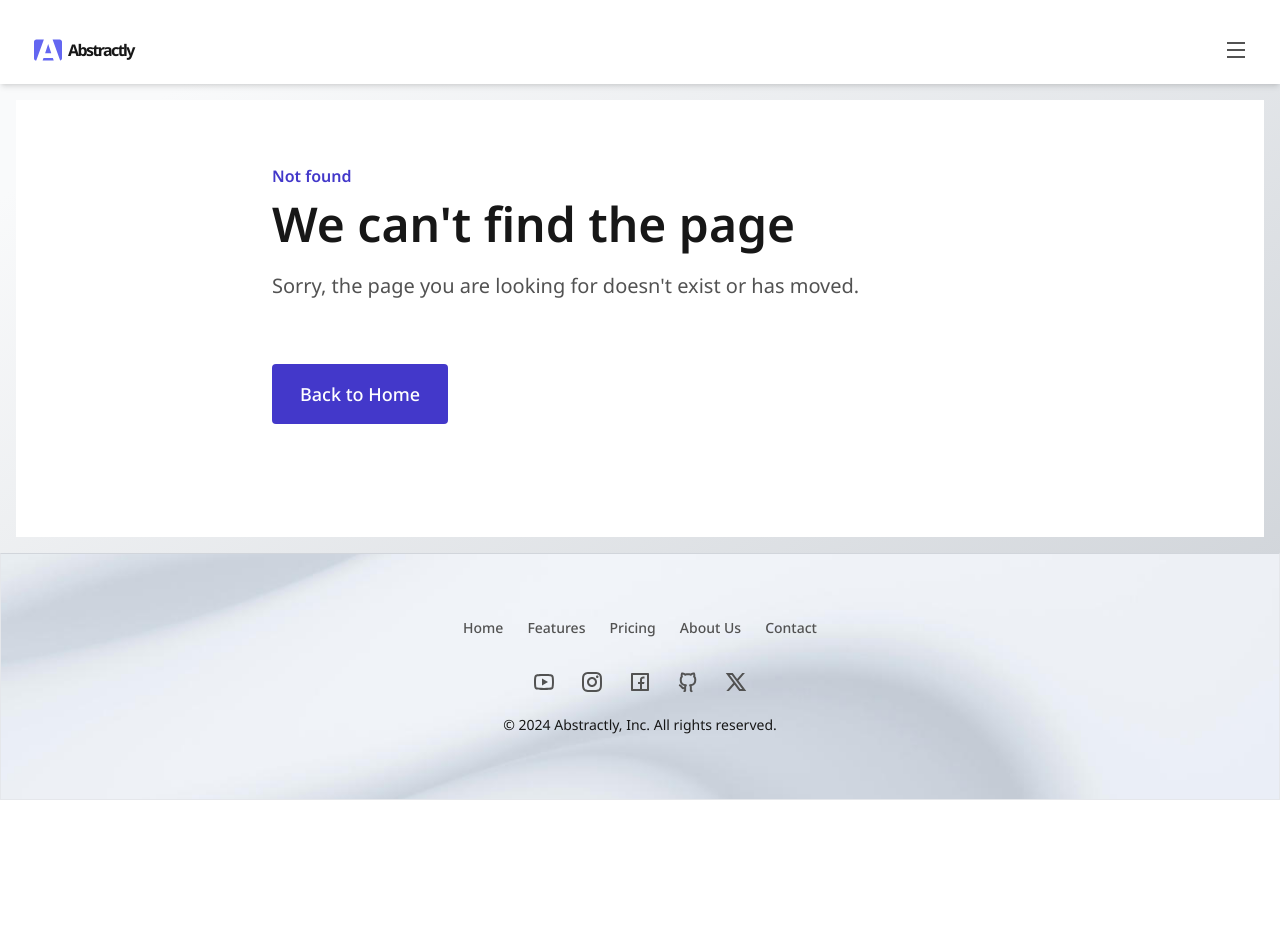
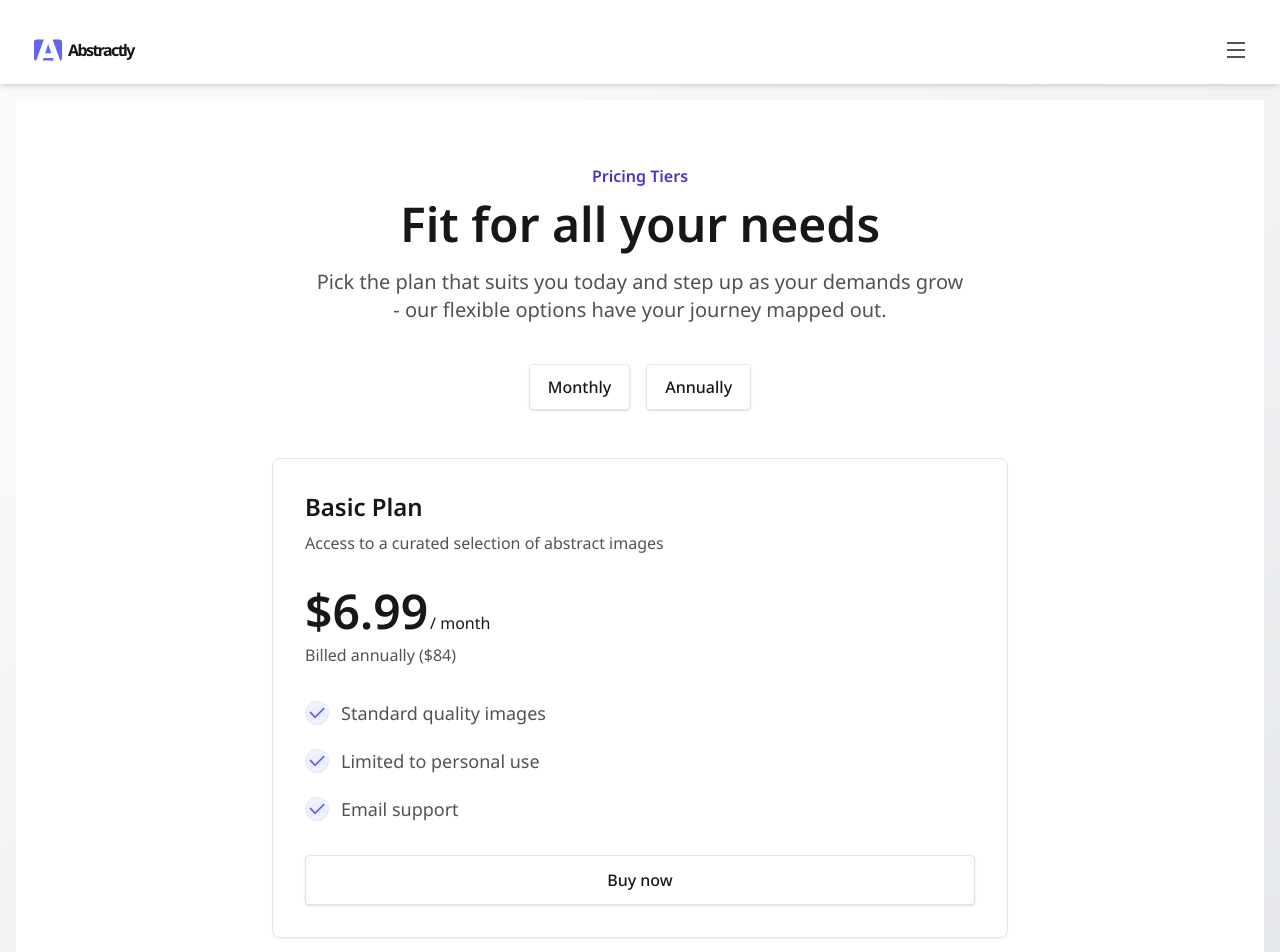
Before and after one commit to av0ed/ui-component-library, a Next.js app: page /pricing/tiers in a window 1280 px wide. Before the commit this address had no page. Shown: the top 952 px of the page. Before the commit the page ends 800 px from the top, so only its background shows below. Built offline with nearby package versions, Linux system fonts and the light colour scheme.

Commit message:
init pricing tier and pricing card

```diff
--- /dev/null
+++ b/app/_components/pricing-card.tsx
@@ -0,0 +1,70 @@
+import Button from "../_components/button";
+import ChecklistItem from "../_components/checklist-item";
+
+export type PlanType = "Basic Plan" | "Standard Plan" | "Premium Plan";
+
+export interface PricingCardProps {
+  highlighted?: boolean;
+  planType: PlanType;
+  planBlurb: string;
+  planPrice: number;
+  checklistItems: string[];
+}
+
+export default function PricingCard({
+  highlighted = false,
+  planType,
+  planBlurb,
+  planPrice,
+  checklistItems,
+}: PricingCardProps) {
+  const calculateAnnualPrice = () => {
+    const MONTHS_PER_YEAR = 12;
+    return Math.ceil(planPrice) * MONTHS_PER_YEAR;
+  };
+  return (
+    <div
+      className={`flex flex-col gap-y-8 w-full bg-white shadow-sm border rounded-lg ${highlighted ? "border-indigo-600" : "border-neutral-200 "}`}
+    >
+      {highlighted && (
+        <div className="flex flex-col items-center justify-center bg-indigo-50 p-4 rounded-tl-lg rounded-tr-lg">
+          <span className="text-xl text-indigo-700 font-bold">
+            Most Popular
+          </span>
+        </div>
+      )}
+      <div
+        className={`flex flex-col gap-y-2 px-4 md:px-8 ${highlighted ? "pt-0" : "pt-4 md:pt-8"}`}
+      >
+        <p className="text-neutral-900 text-2xl font-semibold">{planType}</p>
+        <p className="text-neutral-600">{planBlurb}</p>
+      </div>
+      <div className="flex flex-col gap-y-2 px-4 md:px-8">
+        <div className="flex flex-row gap-x-0.5">
+          <span
+            className={`text-5xl font-semibold ${highlighted ? "text-indigo-700" : "text-neutral-900 "}`}
+          >
+            ${planPrice.toString()}
+          </span>
+          <span
+            className={`self-end ${highlighted ? "text-indigo-700" : "text-neutral-900 "}`}
+          >
+            / month
+          </span>
+        </div>
+        <span className="text-neutral-600">{`Billed annually ($${calculateAnnualPrice()})`}</span>
+      </div>
+      <div className="flex flex-col flex-grow gap-y-5 px-4 md:px-8">
+        {checklistItems.map((text, idx) => (
+          <ChecklistItem key={idx} text={text} />
+        ))}
+      </div>
+      <div className="flex px-4 pb-4 md:px-8 md:pb-8">
+        <Button
+          classes={`btn--xl w-full ${highlighted ? "btn--primary" : "btn--secondary"}`}
+          text="Buy now"
+        />
+      </div>
+    </div>
+  );
+}
--- a/app/pricing-single/page.tsx
+++ b/app/pricing/single/page.tsx
@@ -1,8 +1,8 @@
 import type { Metadata } from "next";
-import Badge from "../_components/badge";
-import Button from "../_components/button";
-import ChecklistItem from "../_components/checklist-item";
-import TextBanner from "../_components/text-banner";
+import Badge from "../../_components/badge";
+import Button from "../../_components/button";
+import ChecklistItem from "../../_components/checklist-item";
+import TextBanner from "../../_components/text-banner";
 
 const checklist = [
   "128 available credits for all images",
@@ -12,10 +12,10 @@ const checklist = [
 ];
 
 export const metadata: Metadata = {
-  title: "Pricing (Single)  | UI Component Library | Jason Long",
+  title: "Pricing | UI Component Library | Jason Long",
 };
 
-export default function PricingSinglePage() {
+export default function PricingPage() {
   return (
     <div className="h-full flex flex-col gap-y-16 justify-start">
       <TextBanner
--- /dev/null
+++ b/app/pricing/tiers/page.tsx
@@ -0,0 +1,76 @@
+import type { Metadata } from "next";
+import Button from "../../_components/button";
+import PricingCard from "../../_components/pricing-card";
+import TextBanner from "../../_components/text-banner";
+import { PricingCardProps } from "../../_components/pricing-card";
+
+const pricingPlans: PricingCardProps[] = [
+  {
+    planType: "Basic Plan",
+    planBlurb: "Access to a curated selection of abstract images",
+    planPrice: 6.99,
+    checklistItems: [
+      "Standard quality images",
+      "Limited to personal use",
+      "Email support",
+    ],
+  },
+  {
+    highlighted: true,
+    planType: "Standard Plan",
+    planBlurb: "Next-level integrations, priced economically",
+    planPrice: 15.99,
+    checklistItems: [
+      "Expanded library with more diverse abstract images",
+      "High-resolution images available",
+      "Suitable for commercial use",
+      "Priority email support",
+      "Advanced analytics",
+    ],
+  },
+  {
+    planType: "Premium Plan",
+    planBlurb: "Experience limitless living for power users",
+    planPrice: 25.99,
+    checklistItems: [
+      "Full access to the entire image library, including exclusive content",
+      "Highest quality images, including premium collections",
+      "Commercial and resale rights",
+      "Dedicated customer support line",
+      "24/7 support response time",
+      "Advanced analytics and insights",
+    ],
+  },
+];
+
+export const metadata: Metadata = {
+  title: "Pricing Tiers  | UI Component Library | Jason Long",
+};
+
+export default function PricingTiersPage() {
+  return (
+    <div className="h-full flex flex-col">
+      <TextBanner
+        eyebrow="Pricing Tiers"
+        heading="Fit for all your needs"
+        subheading="Pick the plan that suits you today and step up as your demands grow - our flexible options have your journey mapped out."
+      />
+      <div className="flex flex-row justify-center gap-x-4 mt-10">
+        <Button classes="btn--lg btn--secondary" text="Monthly" />
+        <Button classes="btn--lg btn--secondary" text="Annually" />
+      </div>
+      <div className="flex flex-col lg:flex-row gap-y-8 lg:gap-x-8 mt-12">
+        {pricingPlans.map((plan, idx) => (
+          <PricingCard
+            key={idx}
+            highlighted={plan.highlighted}
+            planType={plan.planType}
+            planBlurb={plan.planBlurb}
+            planPrice={plan.planPrice}
+            checklistItems={plan.checklistItems}
+          />
+        ))}
+      </div>
+    </div>
+  );
+}
```
